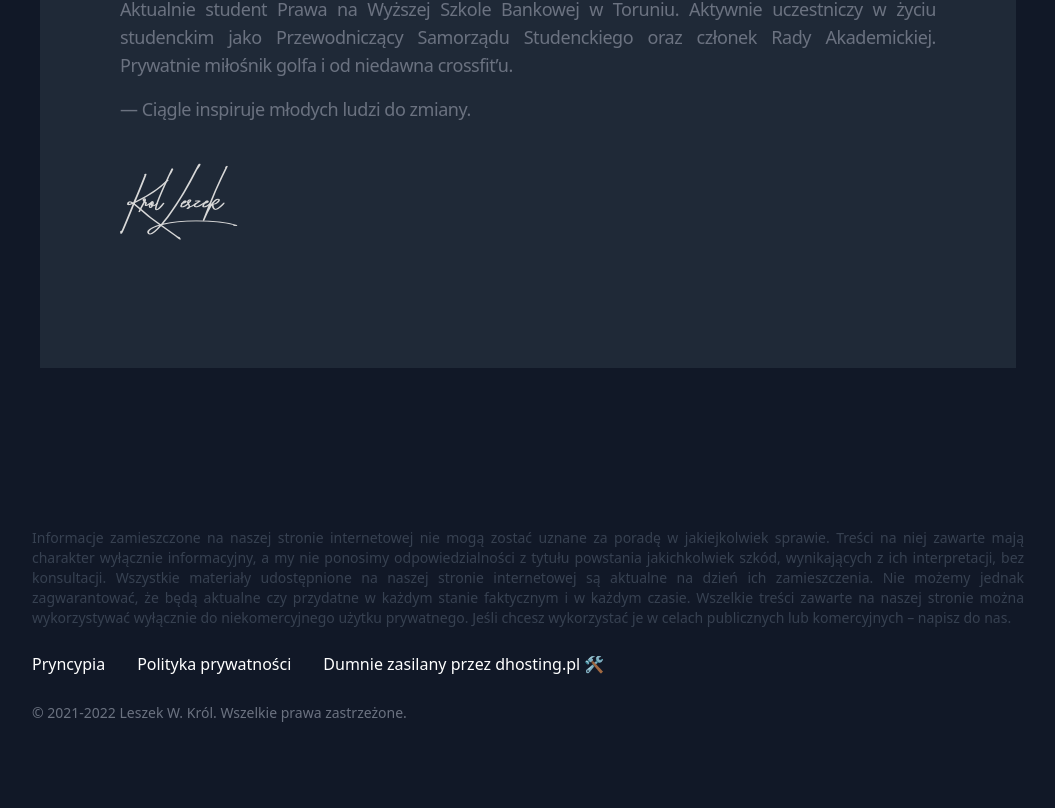
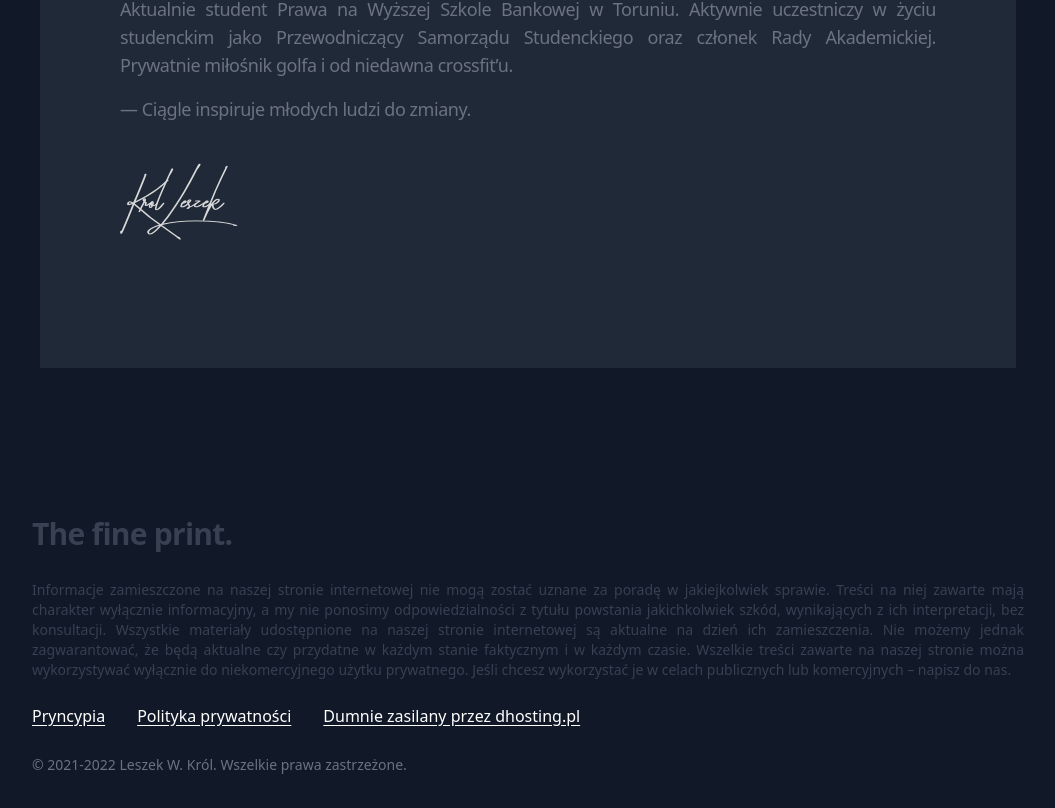
Before and after one commit to leszekkrol/skutecznyplan.pl, a Nuxt app: page / in a window 1280 px wide. Shown: the part 3991-4799 px from the top of the page, without its empty margins (112-1167 px from the left). Built offline with nearby package versions, Linux system fonts and the light colour scheme.

Commit message:
:lipstick: Some footer enhancements

```diff
--- a/assets/main.css
+++ b/assets/main.css
@@ -45,3 +45,7 @@ body {
 #blog strong {
   font-weight: 700;
 }
+
+footer {
+  text-underline-offset: .2em;
+}
--- a/components/Footer.vue
+++ b/components/Footer.vue
@@ -1,18 +1,21 @@
 <template>
   <footer class="mx-auto max-w-5xl px-4 pb-6 sm:py-24">
     <div class="mx-auto max-w-screen-xl">
+      <h2 class="mb-10 text-3xl tracking-tight leading-3 font-extrabold text-gray-700">
+        The fine print.
+      </h2>
       <p class="text-sm text-justify text-left text-gray-700">
         Informacje zamieszczone na naszej stronie internetowej nie mogą zostać uznane za poradę w jakiejkolwiek sprawie. Treści na niej zawarte mają charakter wyłącznie informacyjny, a my nie ponosimy odpowiedzialności z tytułu powstania jakichkolwiek szkód, wynikających z ich interpretacji, bez konsultacji. Wszystkie materiały udostępnione na naszej stronie internetowej są aktualne na dzień ich zamieszczenia. Nie możemy jednak zagwarantować, że będą aktualne czy przydatne w każdym stanie faktycznym i w każdym czasie. Wszelkie treści zawarte na naszej stronie można wykorzystywać wyłącznie do niekomercyjnego użytku prywatnego. Jeśli chcesz wykorzystać je w celach publicznych lub komercyjnych – napisz do nas.
       </p>
       <ul class="flex flex-wrap justify-left my-6 text-white">
         <li>
-          <NuxtLink to="/pryncypia" title="Pryncypia" class="mr-8 hover:underline">Pryncypia</NuxtLink>
+          <NuxtLink to="/pryncypia" title="Pryncypia" class="mr-8 underline">Pryncypia</NuxtLink>
         </li>
         <li>
-          <NuxtLink to="/polityka-prywatnosci" title="Polityka prywatności serwisu" class="mr-8 hover:underline">Polityka prywatności</NuxtLink>
+          <NuxtLink to="/polityka-prywatnosci" title="Polityka prywatności serwisu" class="mr-8 underline">Polityka prywatności</NuxtLink>
         </li>
         <li>
-          <a href="https://dhosting.pl/pp-leszekkrol" title="Polityka prywatności serwisu" class="hover:underline">Dumnie zasilany przez dhosting.pl 🛠</a>
+          <a href="https://dhosting.pl/pp-leszekkrol" title="Polityka prywatności serwisu" class="underline">Dumnie zasilany przez dhosting.pl</a>
         </li>
       </ul>
       <span class="text-sm text-gray-500 sm:text-center">&copy; 2021-2022 <a href="https://www.leszekkrol.com" title="Leszek Wojciech Król - Strona internetowa" class="hover:underline">Leszek W. Król</a>. Wszelkie prawa zastrzeżone.</span>
```
